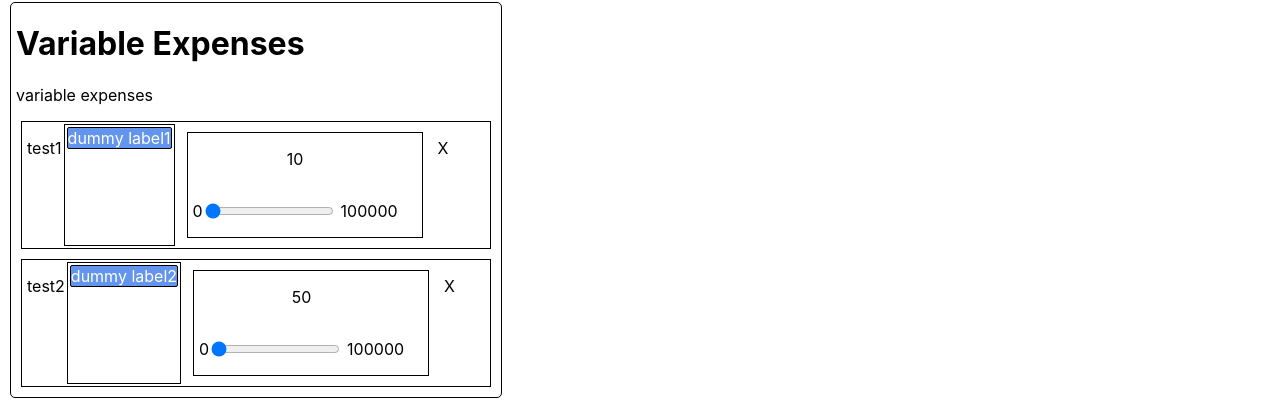
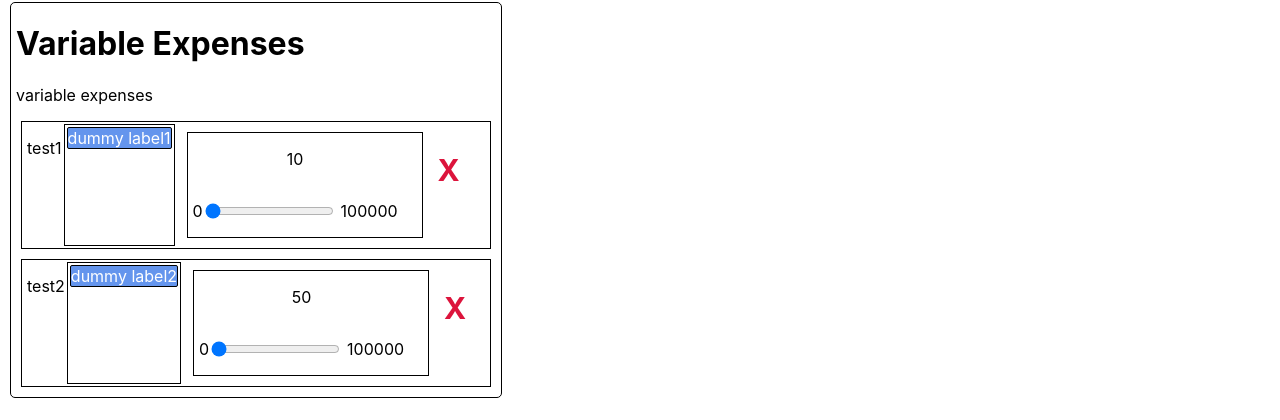
Before and after one commit to lukasmvv/budget-viewer, a React (Create React App) app: page / in a window 1280 px wide. Shown: the part 268-688 px from the top of the page. Built offline with nearby package versions, Linux system fonts and the light colour scheme.

Commit message:
added delete button to elements

```diff
--- a/src/Components/Element/Element.js
+++ b/src/Components/Element/Element.js
@@ -4,6 +4,7 @@ import classes from './Element.module.css';
 // import Box from '../../../Components/UI/Box/Box';
 // import VariableInput from '../../UI/VariableInput/VariableInput';
 import Labels from '../UI/Labels/Labels';
+import CloseButton from '../UI/CloseButton/CloseButton';
 
 const element = (props) => {
     return (
@@ -12,7 +13,7 @@ const element = (props) => {
             {/* <p>(Test label)</p> */}
             <Labels labels={props.labels}></Labels>
             {props.children}
-            <p>X</p>
+            <CloseButton name={props.name} clicked={props.closeClicked}></CloseButton>
         </div>
     );
 };
--- a/src/Components/Inputs/VariableExpenses/VariableExpenses.js
+++ b/src/Components/Inputs/VariableExpenses/VariableExpenses.js
@@ -4,16 +4,13 @@ import Box from '../../../Components/UI/Box/Box';
 import VariableInput from '../../UI/VariableInput/VariableInput';
 import Element from '../../Element/Element';
 
-
-
 const variableExpenses = (props) => {
-    console.log(props);
     return (
         <Box heading={"Variable Expenses"}>
             <p>variable expenses</p>
             {props.variableExpenses.map((exp, i) => {
                 return (
-                    <Element key={i} name={exp.name} labels={exp.labels}>
+                    <Element key={i} name={exp.name} labels={exp.labels} closeClicked={props.closeClickHandler}>
                         <VariableInput
                             name={exp.name}
                             min={exp.min}
--- /dev/null
+++ b/src/Components/UI/CloseButton/CloseButton.js
@@ -0,0 +1,8 @@
+import React from 'react';
+import classes from './CloseButton.module.css';
+
+const closeButton = (props) =>  (
+    <p className={classes.CloseButton} onClick={() => props.clicked(props.name)}>X</p>
+);
+
+export default closeButton;
--- /dev/null
+++ b/src/Components/UI/CloseButton/CloseButton.module.css
@@ -0,0 +1,9 @@
+.CloseButton {
+    color: crimson;
+    font-size: 30px;
+    font-weight: bold;
+}
+
+.CloseButton:hover {
+    cursor: pointer;
+}
--- a/src/Containers/Layout/Layout.js
+++ b/src/Containers/Layout/Layout.js
@@ -28,6 +28,21 @@ class Layout extends Component {
         this.setState({variableExpenses: varExpenses});
     }
 
+    closeButtonHandler = (name) => {
+        console.log(name);
+
+        const varExpenses = this.state.variableExpenses;
+        let index = -1;
+        varExpenses.forEach((exp,i) => {
+            if (exp.name===name) {
+                index = i;
+                return;
+            }
+        });
+        varExpenses.splice(index,1);
+        this.setState({variableExpenses: varExpenses});
+    }
+
     render() {
         return (
             <div className={classes.Layout}>
@@ -41,7 +56,10 @@ class Layout extends Component {
                     </div>
 
                     <div className={classes.VariableExpenses}>
-                        <VariableExpenses variableExpenses={this.state.variableExpenses} sliderHandler={this.sliderHandler}></VariableExpenses>
+                        <VariableExpenses
+                            variableExpenses={this.state.variableExpenses}
+                            sliderHandler={this.sliderHandler}
+                            closeClickHandler={this.closeButtonHandler}></VariableExpenses>
                     </div>
                 </div>
 
```
